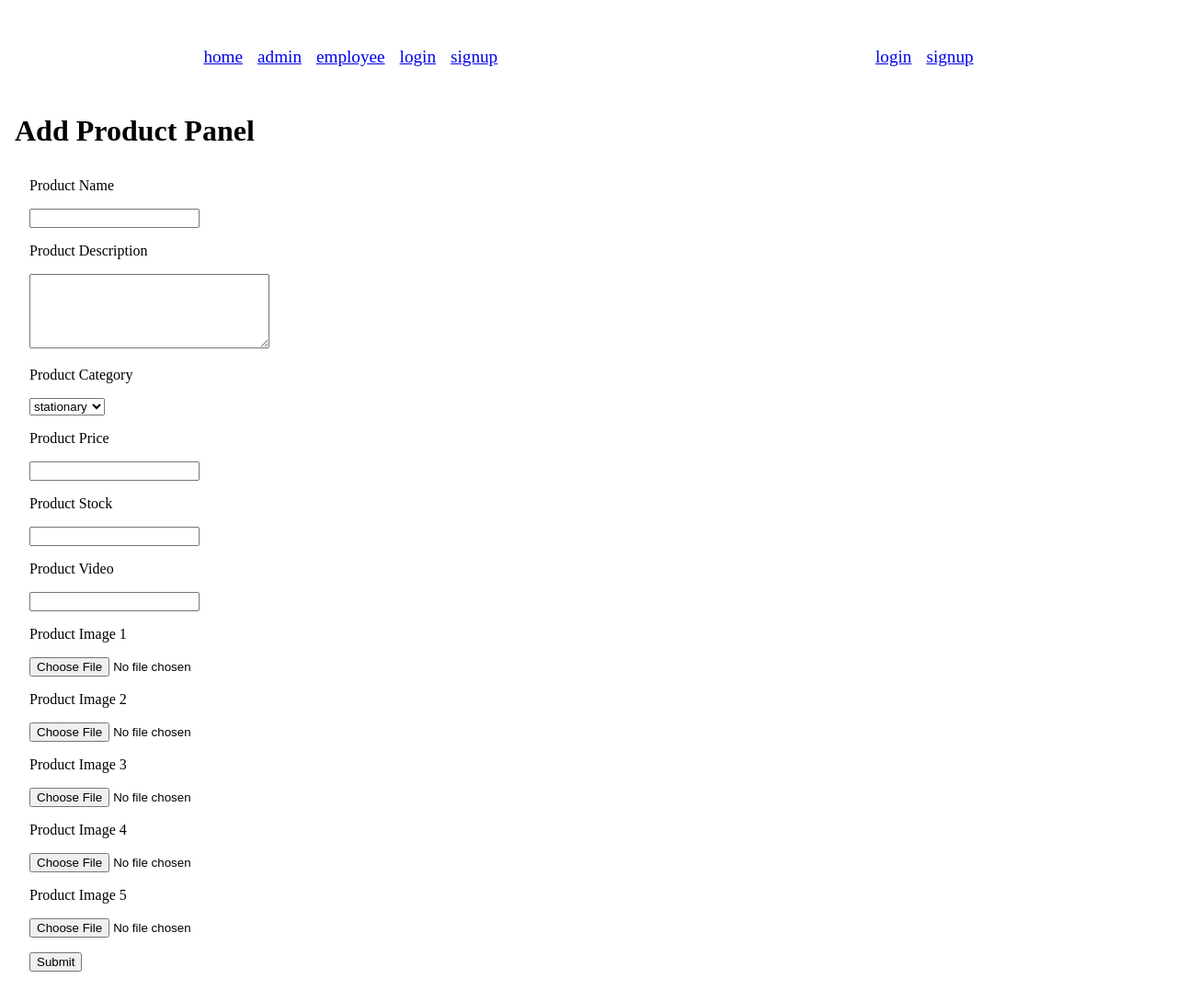
After one commit to MohsinKhanAptech/online-shopping-cart, a PHP site: page /addProduct.php in a window 1280 px wide. The commit adds this page. Shown: the whole page at 92% size. Run offline with PHP 8.4, Linux system fonts and the light colour scheme.

Commit message:
added add products functionality

```diff
--- /dev/null
+++ b/addProduct.php
@@ -0,0 +1,51 @@
+<?php
+session_start();
+include "include/dbconfig.php";
+include "include/functions.php";
+?>
+<!DOCTYPE html>
+<html lang="en">
+
+<?php
+$page_title = "add product panel";
+include "include/head.php";
+?>
+
+<body>
+    <?php include "include/navbar.php" ?>
+    <h1>add product panel</h1>
+
+    <form action="addProductValid.php" method="post" enctype="multipart/form-data">
+        <div><label for="product_name">Product Name</label></div>
+        <div><input type="text" name="product_name" id="product_name" required></div>
+        <div><label for="product_description">Product Description</label></div>
+        <div><textarea name="product_description" id="product_description" cols="30" rows="5" required></textarea></div>
+        <div><label for="product_category">Product Category</label></div>
+        <div><select name="product_category" id="product_category" required>
+                <option value="1">stationary</option>
+                <option value="2">accessory</option>
+                <option value="3">sweet</option>
+                <option value="4">fragrance</option>
+                <option value="5">toy</option>
+            </select></div>
+        <div><label for="product_price">Product Price</label></div>
+        <div><input type="number" name="product_price" id="product_price" required></div>
+        <div><label for="product_stock">Product Stock</label></div>
+        <div><input type="number" name="product_stock" id="product_stock" required></div>
+        <div><label for="product_video">Product Video</label></div>
+        <div><input type="text" name="product_video" id="product_video"></div>
+        <div><label for="product_image_1">Product Image 1</label></div>
+        <div><input type="file" name="product_image_1" id="product_image_1" required></div>
+        <div><label for="product_image_2">Product Image 2</label></div>
+        <div><input type="file" name="product_image_2" id="product_image_2"></div>
+        <div><label for="product_image_3">Product Image 3</label></div>
+        <div><input type="file" name="product_image_3" id="product_image_3"></div>
+        <div><label for="product_image_4">Product Image 4</label></div>
+        <div><input type="file" name="product_image_4" id="product_image_4"></div>
+        <div><label for="product_image_5">Product Image 5</label></div>
+        <div><input type="file" name="product_image_5" id="product_image_5"></div>
+        <div><button type="submit" name="submit">Submit</button></div>
+    </form>
+</body>
+
+</html>
--- a/adminPanel.php
+++ b/adminPanel.php
@@ -14,6 +14,7 @@ include "include/head.php";
 <body>
     <?php include "include/navbar.php" ?>
     <h1>admin panel</h1>
+    <div><a href="addProduct.php">Add Product</a></div>
 </body>
 
 </html>
--- a/login.php
+++ b/login.php
@@ -18,9 +18,9 @@ include "include/head.php";
         <h1>login panel</h1>
         <form action="loginValid.php" method="post">
             <div><label for="user_name">Name / Email</label></div>
-            <div><input type="text" name="user_name" id="user_name"></div>
+            <div><input type="text" name="user_name" id="user_name" required></div>
             <div><label for="user_password">Password</label></div>
-            <div><input type="password" name="user_password" id="user_password"></div>
+            <div><input type="password" name="user_password" id="user_password" required></div>
             <div><button type="submit" name="user_submit">Submit</button></div>
         </form>
     <?php
```
Also changed, not shown: addProductValid.php (added, +42 -0 lines), index.php (+5 -5 lines), signup.php (+6 -6 lines), signupValid.php (+15 -11 lines).
